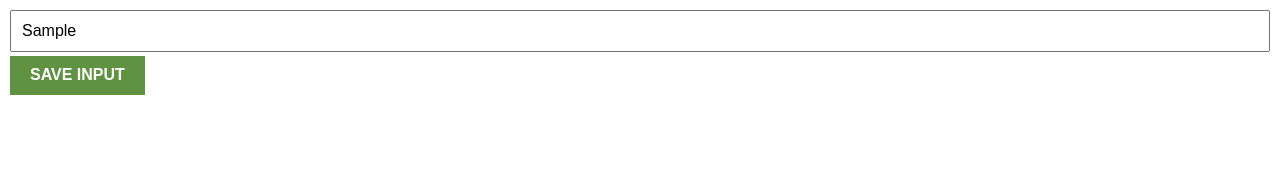
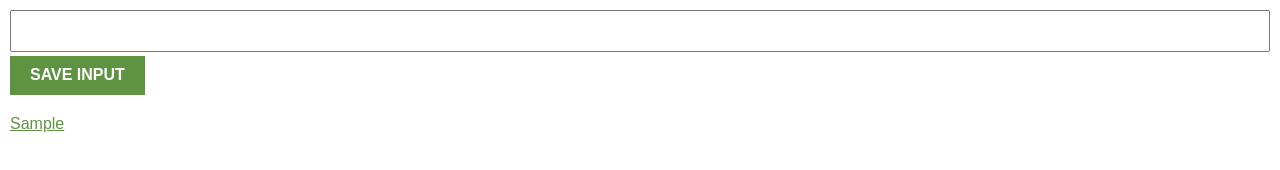
Before and after one commit to mjtice0/chrome-extension-js, a website built with Vite: page index.html in a window 1280 px wide. Both pictures are taken after typing "Sample" into the empty fields and a click on the button "SAVE INPUT". Built offline with nearby package versions, Linux system fonts and the light colour scheme.

Commit message:
Added string template to function and minimal css styling

```diff
--- a/index.css
+++ b/index.css
@@ -2,6 +2,20 @@ body {
     margin: 0;
     padding: 10px;
     font-family: Arial, Helvetica, sans-serif;
+}
+
+ul {
+    margin-top: 20px;
+    list-style: none;
+    padding-left: 0;
+}
+
+li {
+    margin-top: 5px;
+}
+
+li a {
+    color: #5f9341
 }
 
 input {
@@ -10,6 +24,7 @@ input {
     box-sizing: border-box;
     margin-bottom: 4px;
 }
+
 button {
     color: white;
     background-color: #5f9341;
--- a/index.html
+++ b/index.html
@@ -5,6 +5,7 @@
     <body>
         <input type="text" id="input-el">
         <button id="input-btn">SAVE INPUT</button>
+        <ul id="ul-el"></ul>
         <script src="index.js"></script>
     </body>
 </html>
--- a/index.js
+++ b/index.js
@@ -1,9 +1,25 @@
 let myLeads = [];
 const inputEl = document.getElementById("input-el");
 const inputBtn = document.getElementById("input-btn");
+const ulEl = document.getElementById("ul-el");
 
 inputBtn.addEventListener("click", function () {
-  console.log("Button clicked from addEventListener");
+  // console.log("Button clicked from addEventListener");
   myLeads.push(inputEl.value);
-  console.log(myLeads);
+  inputEl.value = "";
+  renderLeads();
 });
+
+function renderLeads() {
+  let listItems = "";
+  for (let i = 0; i < myLeads.length; i++) {
+    listItems += `
+            <li>
+                <a target='_blank' href='${myLeads[i]}'>
+                    ${myLeads[i]}
+                </a>
+            </li>
+        `
+  }
+  ulEl.innerHTML = listItems;
+}
```
